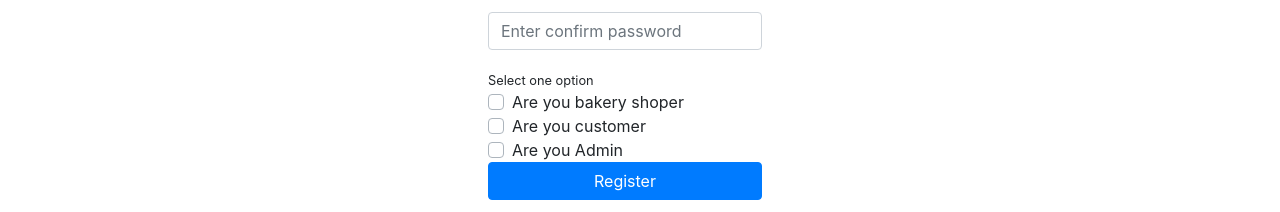
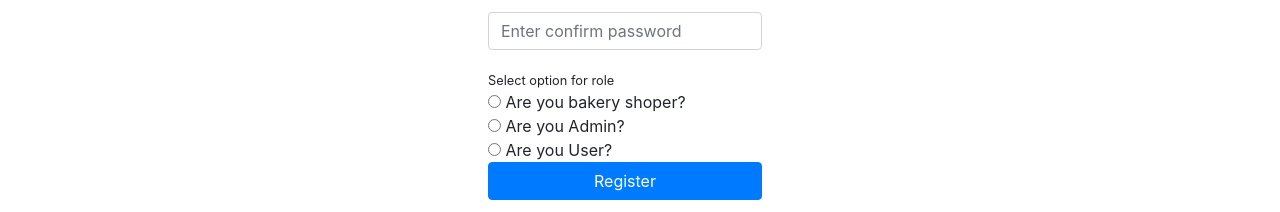
Before and after one commit to Alina-dev-front/Mrs_Cake, a React (Create React App) app in the folder mrscake/: page /signup in a window 1280 px wide. Shown: the part 392-604 px from the top of the page. Built offline with nearby package versions, Linux system fonts and the light colour scheme.

Commit message:
parulsignup

```diff
--- a/mrscake/src/components/SignUp.jsx
+++ b/mrscake/src/components/SignUp.jsx
@@ -28,28 +28,15 @@ function SignUp() {
                     <label>Confirm Password</label>
                     <input type="Confirm password" className="form-control" placeholder="Enter confirm password" />
                 </div>
-                <p>Select one option </p>
-
-                    <div className="custom-control custom-checkbox">
-                        <input type="checkbox" className="custom-control-input" id="customCheck1" />
-                        <label className="custom-control-label" htmlFor="customCheck1">Are you bakery shoper</label>
-                    </div>
-
-
-
-                    <div className="custom-control custom-checkbox">
-                        <input type="checkbox" className="custom-control-input" id="customCheck2" />
-                        <label className="custom-control-label" htmlFor="customCheck2">Are you customer</label>
-                    </div>
-                    <div className="custom-control custom-checkbox">
-                        <input type="checkbox" className="custom-control-input" id="customCheck3" />
-                        <label className="custom-control-label" htmlFor="customCheck3">Are you Admin</label>
-                    </div>
+                <p>Select option for role </p>
+                <div>
+                <input type="radio" value="Male" name="gender" /> Are you bakery shoper?<br/>
+                <input type="radio" value="Female" name="gender" /> Are you Admin?<br/>
+                <input type="radio" value="Other" name="gender" /> Are you User?<br/>
+                </div>
                 <button type="submit" className="btn btn-primary btn-block">Register</button>
             </form>
             </div>
         </div>
     }
-
-
 export default SignUp;
```
